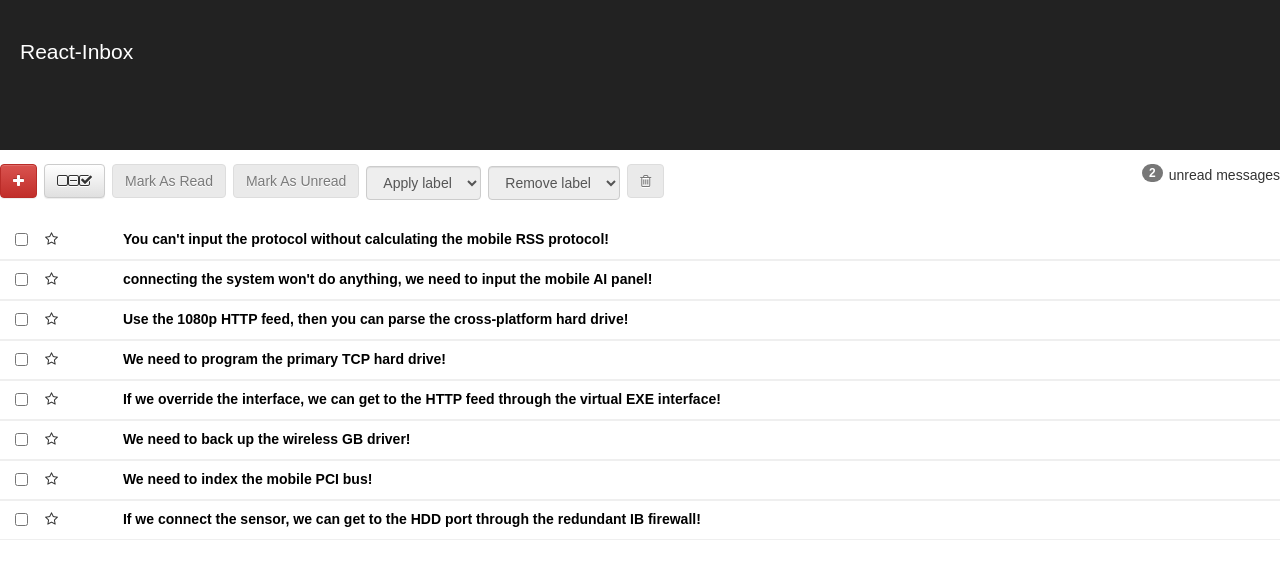
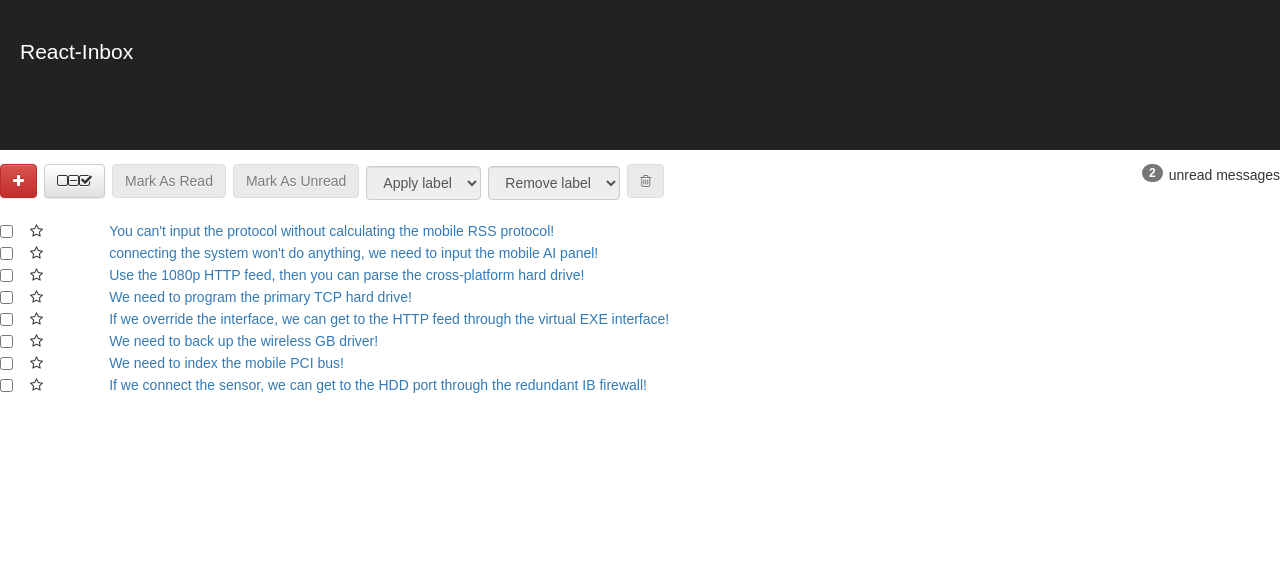
Before and after one commit to danaholivetree/react-inbox, a React (Create React App) app: page / in a window 1280 px wide. Shown: the top 566 px of the page. Built offline with nearby package versions, Linux system fonts and the light colour scheme.

Commit message:
added ternary for read or unread className

```diff
--- a/src/Message.js
+++ b/src/Message.js
@@ -5,7 +5,6 @@ import './App.css';
 
 class Message extends Component {
   constructor({msg}) {
-    console.log({msg});
     super({msg})
     this.state = {
       read: msg.read,
@@ -14,13 +13,11 @@ class Message extends Component {
       labels: msg.labels
     }
     this.subject = msg.subject
-
   }
 
   render () {
-    console.log(this.subject);
     return (
-            <div className="row message unread">
+            <div className={"row message" + (this.state.read ? 'read' : 'unread')}>
               <div className="col-xs-1">
                 <div className="row">
                   <div className="col-xs-2">
```
